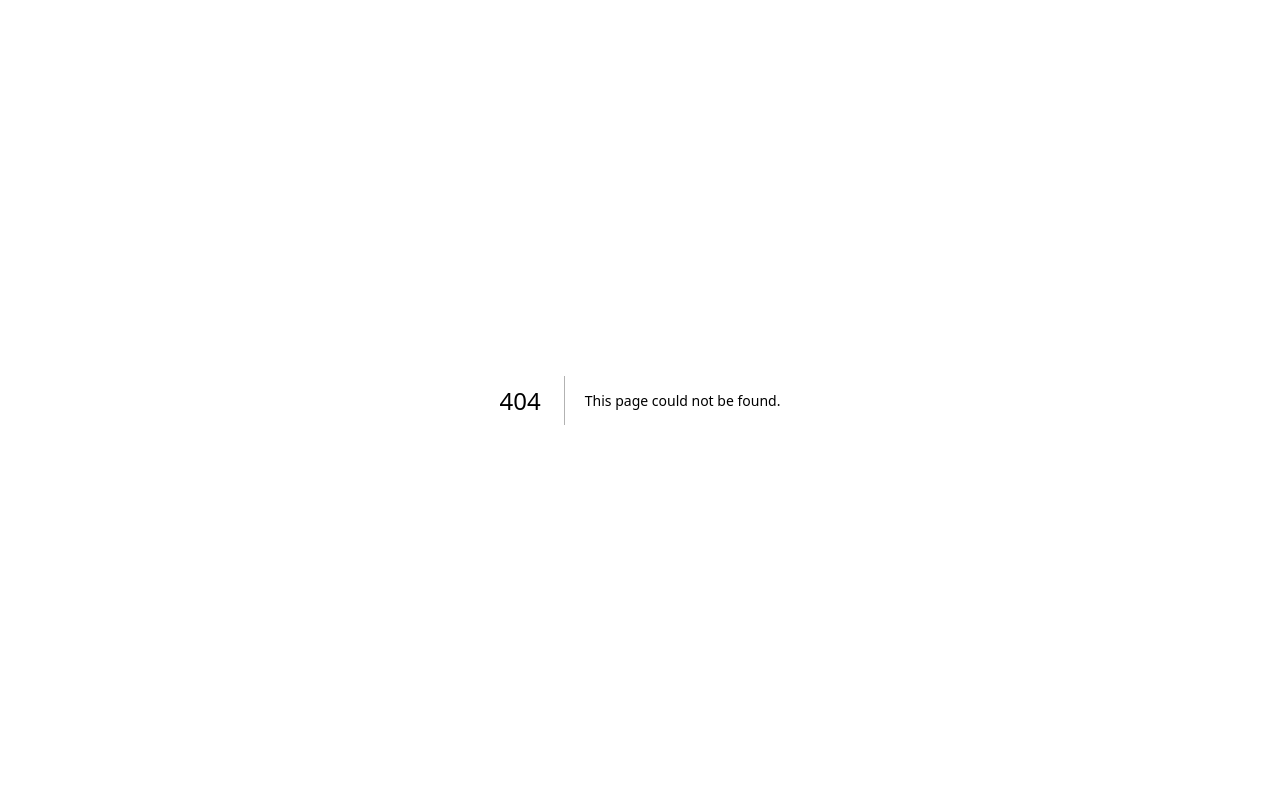
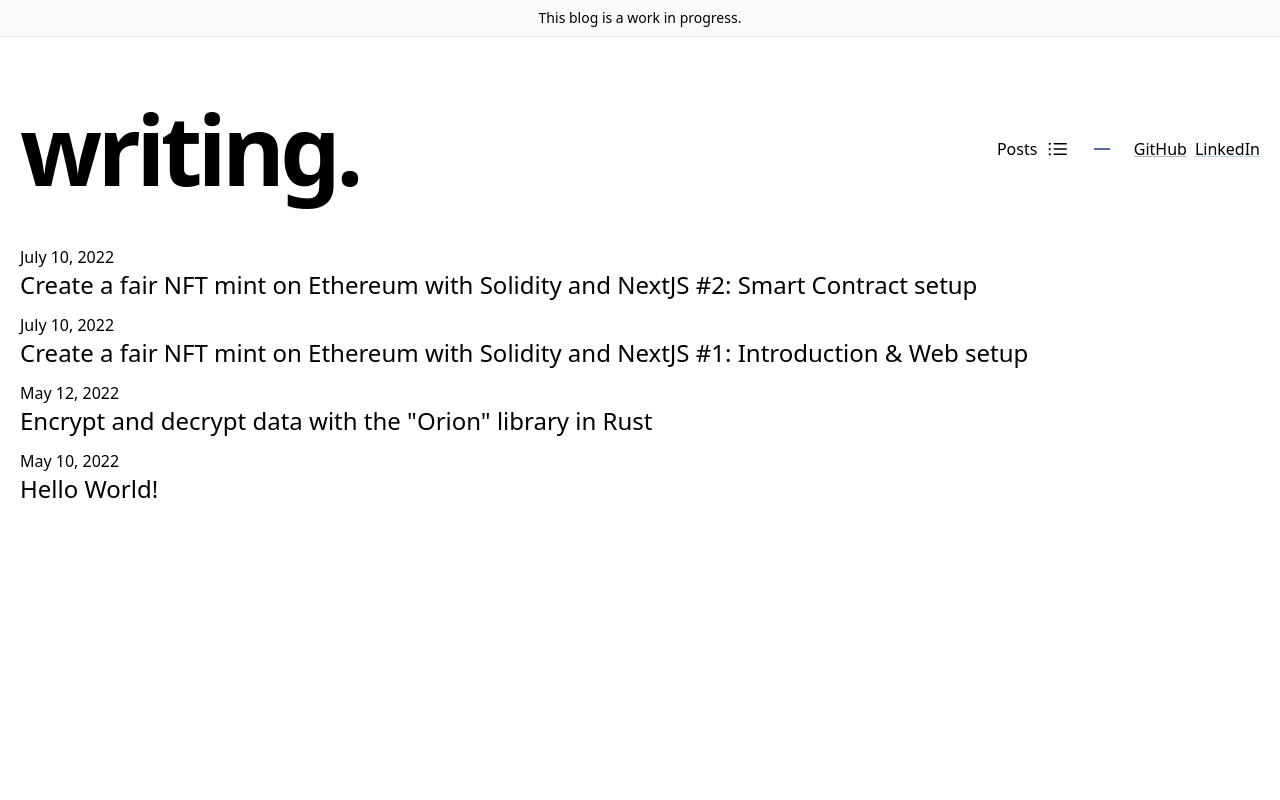
Before and after one commit to azerpas/write, a Next.js app: page /posts in a window 1280 px wide. Before the commit this address had no page. Shown: the top 800 px of the page. Built offline with nearby package versions, Linux system fonts and the light colour scheme.

Commit message:
Added some UI elements

```diff
--- a/components/intro.tsx
+++ b/components/intro.tsx
@@ -1,20 +1,48 @@
+import Link from "next/link"
+
 const Intro = () => {
     return (
         <section className="flex-col md:flex-row flex items-center md:justify-between mt-16 mb-16 md:mb-12">
             <h1 className="text-5xl md:text-8xl font-bold tracking-tighter leading-tight md:pr-8">
                 writing.
             </h1>
-            <span className="flex-col">
+            <div className="flex flex-col md:flex-row md:gap-2 text-center">
+                <h5 className="mb-3 md:mb-0">
+                    <Link
+                        href={"/posts"}
+                    >
+                        <a className="inline-flex">
+                            Posts &nbsp;
+                            <svg xmlns="http://www.w3.org/2000/svg" fill="none" viewBox="0 0 24 24" strokeWidth={1.5} stroke="currentColor" className="w-6 h-6">
+                                <path strokeLinecap="round" strokeLinejoin="round" d="M8.25 6.75h12M8.25 12h12m-12 5.25h12M3.75 6.75h.007v.008H3.75V6.75zm.375 0a.375.375 0 11-.75 0 .375.375 0 01.75 0zM3.75 12h.007v.008H3.75V12zm.375 0a.375.375 0 11-.75 0 .375.375 0 01.75 0zm-.375 5.25h.007v.008H3.75v-.008zm.375 0a.375.375 0 11-.75 0 .375.375 0 01.75 0z" />
+                            </svg>
+                        </a>
+                    </Link>
+                </h5>
+                <h5 className="mx-3 hidden md:block">
+                    <svg xmlns="http://www.w3.org/2000/svg" fill="none" viewBox="0 0 24 24" stroke-width="1.5" stroke="currentColor" className="w-6 h-6 stroke-blue-900">
+                        <path stroke-linecap="round" stroke-linejoin="round" d="M19.5 12h-15" />
+                    </svg>
+                </h5>
                 <h5>
                     <a
                         href="https://github.com/azerpas"
                         rel="noopener noreferrer" target="_blank"
-                        className="underline decoration-sky-500/30"
+                        className="underline decoration-[#171515]/30"
                     >
                         GitHub
                     </a>
                 </h5>
-            </span>
+                <h5>
+                    <a
+                        href="https://www.linkedin.com/in/anthony-manikhouth/"
+                        rel="noopener noreferrer" target="_blank"
+                        className="underline decoration-[#0e76a8]/30"
+                    >
+                        LinkedIn
+                    </a>
+                </h5>
+            </div>
         </section>
     )
 }
--- a/components/post-header.tsx
+++ b/components/post-header.tsx
@@ -3,6 +3,7 @@ import DateFormatter from './date-formatter'
 import CoverImage from './cover-image'
 import PostTitle from './post-title'
 import Author from '../types/author'
+import Link from 'next/link'
 
 type Props = {
   title: string
@@ -14,6 +15,11 @@ type Props = {
 const PostHeader = ({ title, coverImage, date, author }: Props) => {
   return (
     <>
+      <div>
+        <Link href={'/posts'}>
+          <a className="hover:underline text-blue-900">← Check some other posts</a>
+        </Link>
+      </div>
       <PostTitle>{title}</PostTitle>
       <div className="hidden md:block md:mb-12">
         <Avatar name={author.name} picture={author.picture} />
--- /dev/null
+++ b/components/posts-list.tsx
@@ -0,0 +1,29 @@
+import Link from "next/link";
+import PostType from "../types/post";
+import { PostProps } from "../types/props";
+import DateFormatter from "./date-formatter";
+
+const List = ({ posts }: PostProps) => {
+    return(
+        <div>
+            {posts.map((post: PostType) => (
+                <Post post={post} key={post.slug} />
+            ))}
+        </div>
+    );
+}
+
+const Post = ({post}: {post: PostType}) => (
+    <div className="mb-3">
+        <h5>
+            <DateFormatter dateString={post.date} />
+        </h5>
+        <h2 className="text-2xl">
+            <Link as={`/posts/${post.slug}`} href="/posts/[slug]">
+                <a className="hover:underline">{post.title}</a>
+            </Link>
+        </h2>
+    </div>
+);
+
+export default List
--- a/package.json
+++ b/package.json
@@ -7,6 +7,7 @@
     "typecheck": "tsc"
   },
   "dependencies": {
+    "@heroicons/react": "^2.0.11",
     "classnames": "2.3.1",
     "date-fns": "2.21.3",
     "gray-matter": "4.0.3",
--- /dev/null
+++ b/pages/posts/index.tsx
@@ -0,0 +1,42 @@
+import Container from '../../components/container'
+import Intro from '../../components/intro'
+import Layout from '../../components/layout'
+import { getAllPosts } from '../../lib/api'
+import Head from 'next/head'
+import PostsList from '../../components/posts-list'
+import { PostProps } from '../../types/props'
+
+const Posts = ({ posts }: PostProps) => {
+    return (
+        <>
+            <Layout>
+                <Head>
+                    <title>blog | azerpas</title>
+                </Head>
+                <Container>
+                    <Intro />
+                    {posts.length > 0 && (
+                        <PostsList posts={posts} />
+                    )}
+                </Container>
+            </Layout>
+        </>
+    );
+}
+
+export default Posts
+
+export const getStaticProps = async () => {
+    const posts = getAllPosts([
+      'title',
+      'date',
+      'slug',
+      'author',
+      'coverImage',
+      'excerpt',
+    ])
+
+    return {
+      props: { posts },
+    }
+}
--- a/tailwind.config.js
+++ b/tailwind.config.js
@@ -1,7 +1,10 @@
 module.exports = {
   content: ['./components/**/*.tsx', './pages/**/*.tsx'],
   theme: {
-    extend: {},
+    extend: {
+      colors: {
+      }
+    },
   },
   plugins: [],
 }
--- /dev/null
+++ b/types/props.ts
@@ -0,0 +1,5 @@
+import Post from "./post"
+
+export type PostProps = {
+    posts: Post[]
+}
```
Also changed, not shown: 1 other file (tests, documents, lock files or other folders).
